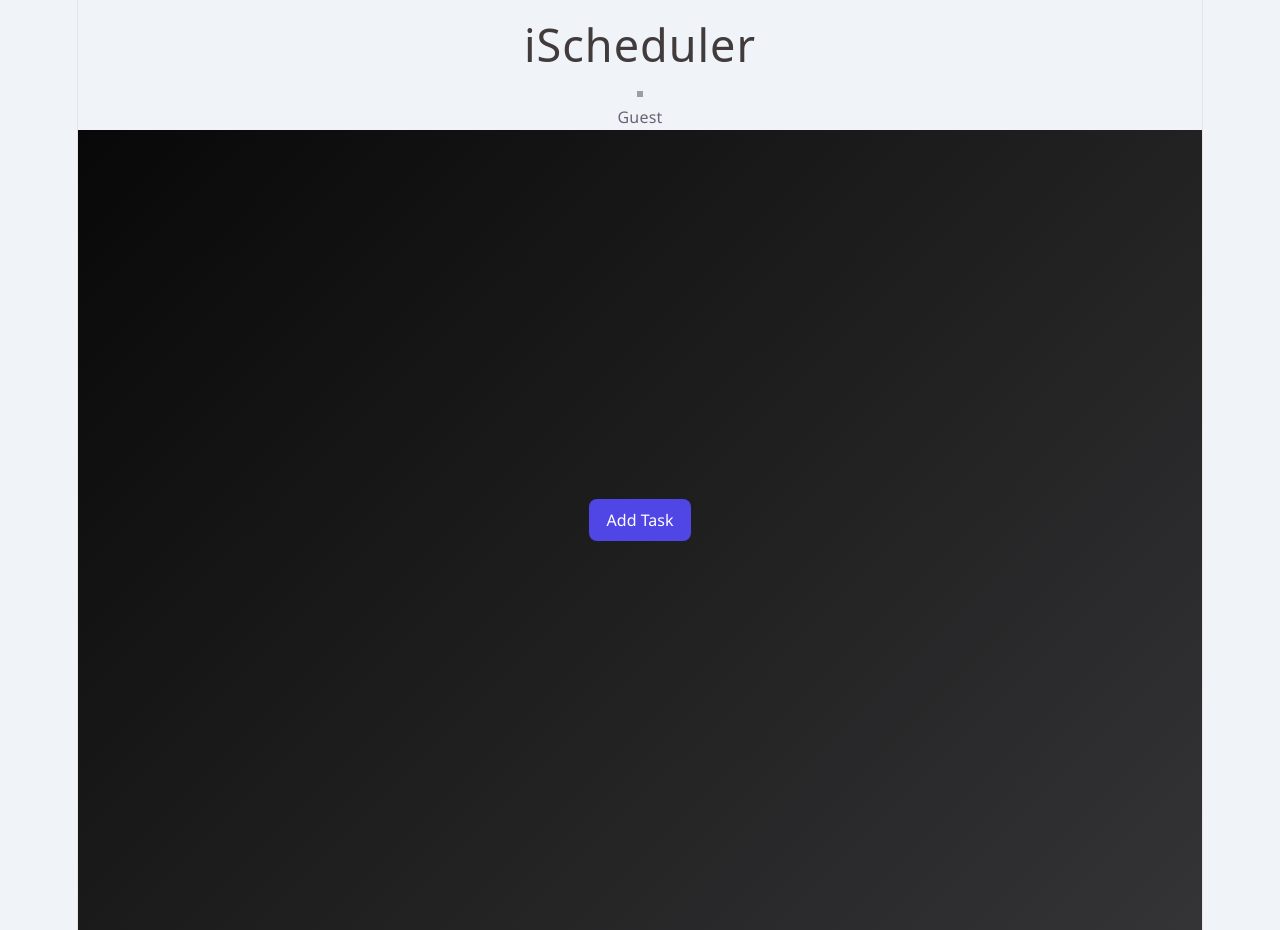
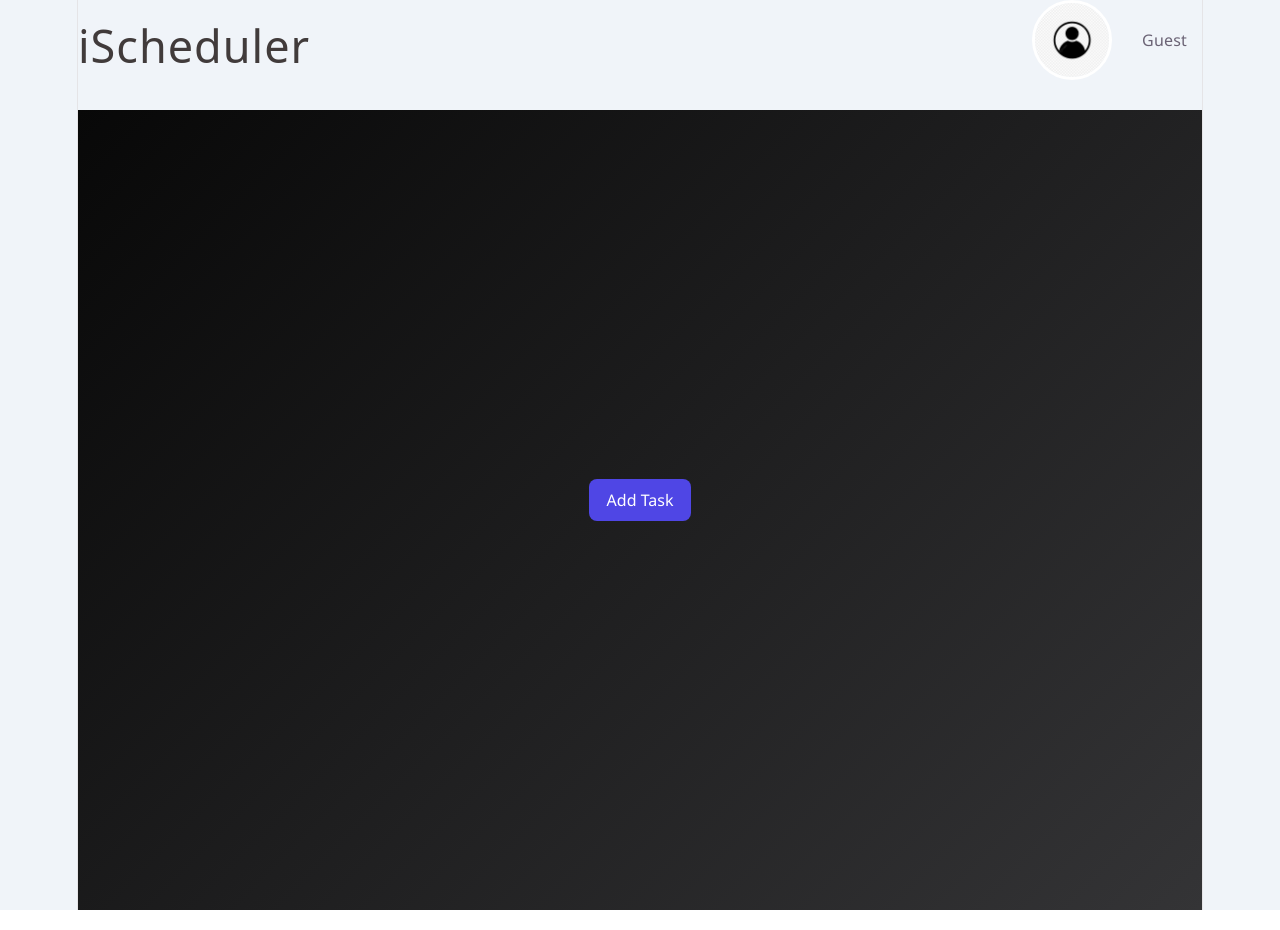
Before and after one commit to koundinyaatchyutuni/ischedule, a React (Vite) app in the folder ischeduler/: page / in a window 1280 px wide. Built offline with nearby package versions, Linux system fonts and the light colour scheme; grey boxes are pictures that could not be loaded.

Commit message:
need to finish tasks updation into db storage

```diff
--- a/ischeduler/server.js
+++ b/ischeduler/server.js
@@ -71,6 +71,12 @@ app.post("/signup", async(req, res) => {
         });
     }
 });
+// to store task details of users in db
+app.post("/", async(req, res) => {
+
+    const {}
+
+});
 app.post("/login", async(req, res) => {
     const { username, password } = req.body;
 
--- a/ischeduler/src/App.css
+++ b/ischeduler/src/App.css
@@ -5,6 +5,19 @@
     padding: 0;
     box-sizing: border-box;
     font-family: "Segoe UI", sans-serif;
+}
+
+.app-header {
+    display: flex;
+    align-items: center;
+    gap: 15px;
+    margin-bottom: 30px;
+}
+
+img {
+    margin-left: auto;
+    margin-right: 15px;
+    border-radius: 50%;
 }
 
 
--- a/ischeduler/src/components/Home.jsx
+++ b/ischeduler/src/components/Home.jsx
@@ -1,6 +1,7 @@
 import React, { useState, useEffect } from "react";
 import Task from "./Task";
 import "../App.css";
+import profilePic from '../assets/default log in img.jpg';
 
 function Home() {
 
@@ -43,12 +44,18 @@ function Home() {
     <>
     <div className='app-header'>
       <h1>iScheduler</h1>
-      <img src="ischeduler\src\assets\default log in img.jpg" alt="" style={{ width: '6px', height: '6px' }} />
-      <p className='user_name'>{user ? user.username : 'Guest'}</p>
-    </div>
+      <img src={profilePic} alt="Profile" style={{
+    width: "80px",
+    height: "80px",
+    borderRadius: "50%",
+    objectFit: "cover",
+    border: "3px solid #fff",
+  }} />
+<p className='user_name' style={{ marginRight: '15px' }}>
+  {user ? user.username : 'Guest'}
+</p>    </div>
 
     <div className="app-container">
-
 
       <button onClick={onclick}>Add Task</button>
 
```
